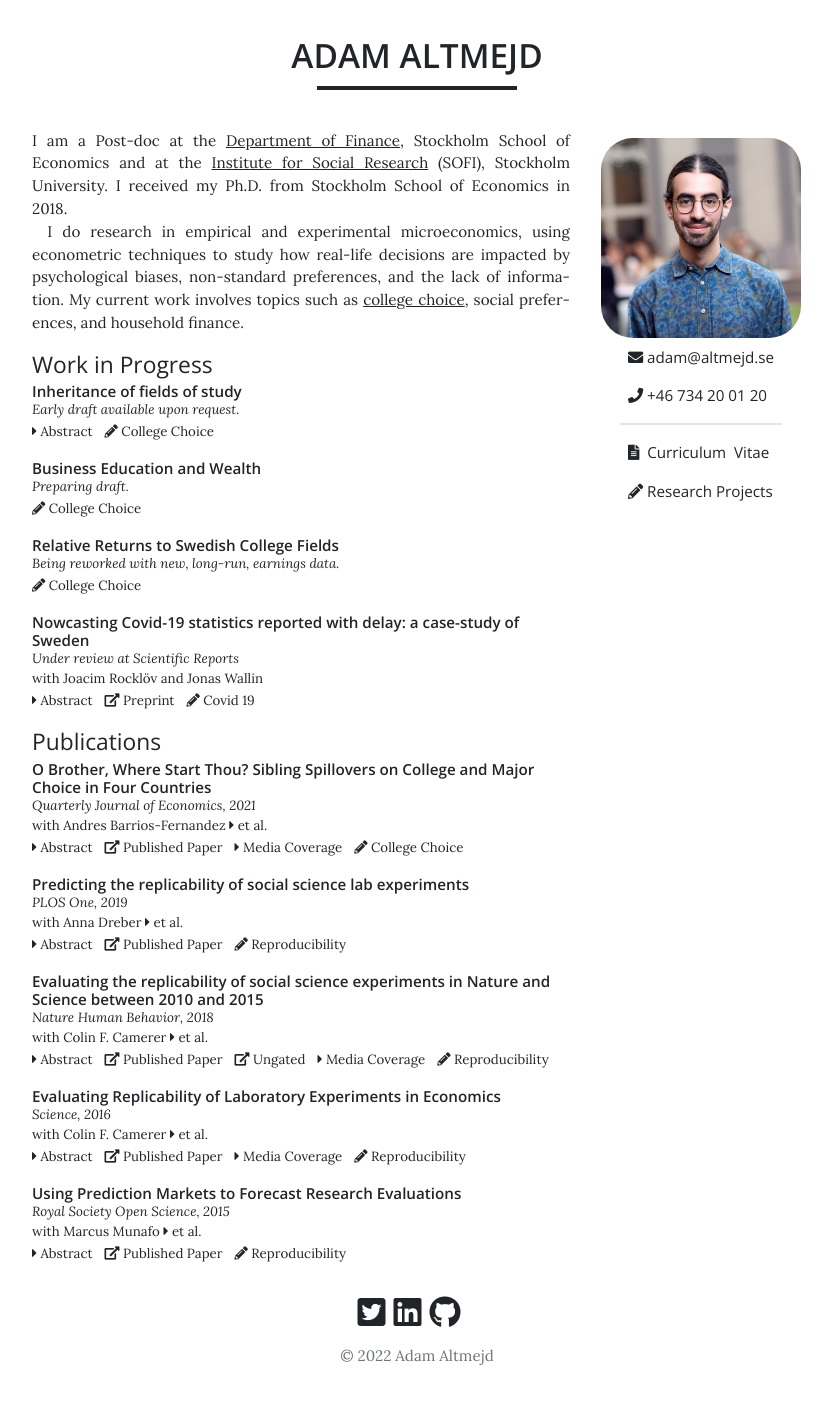
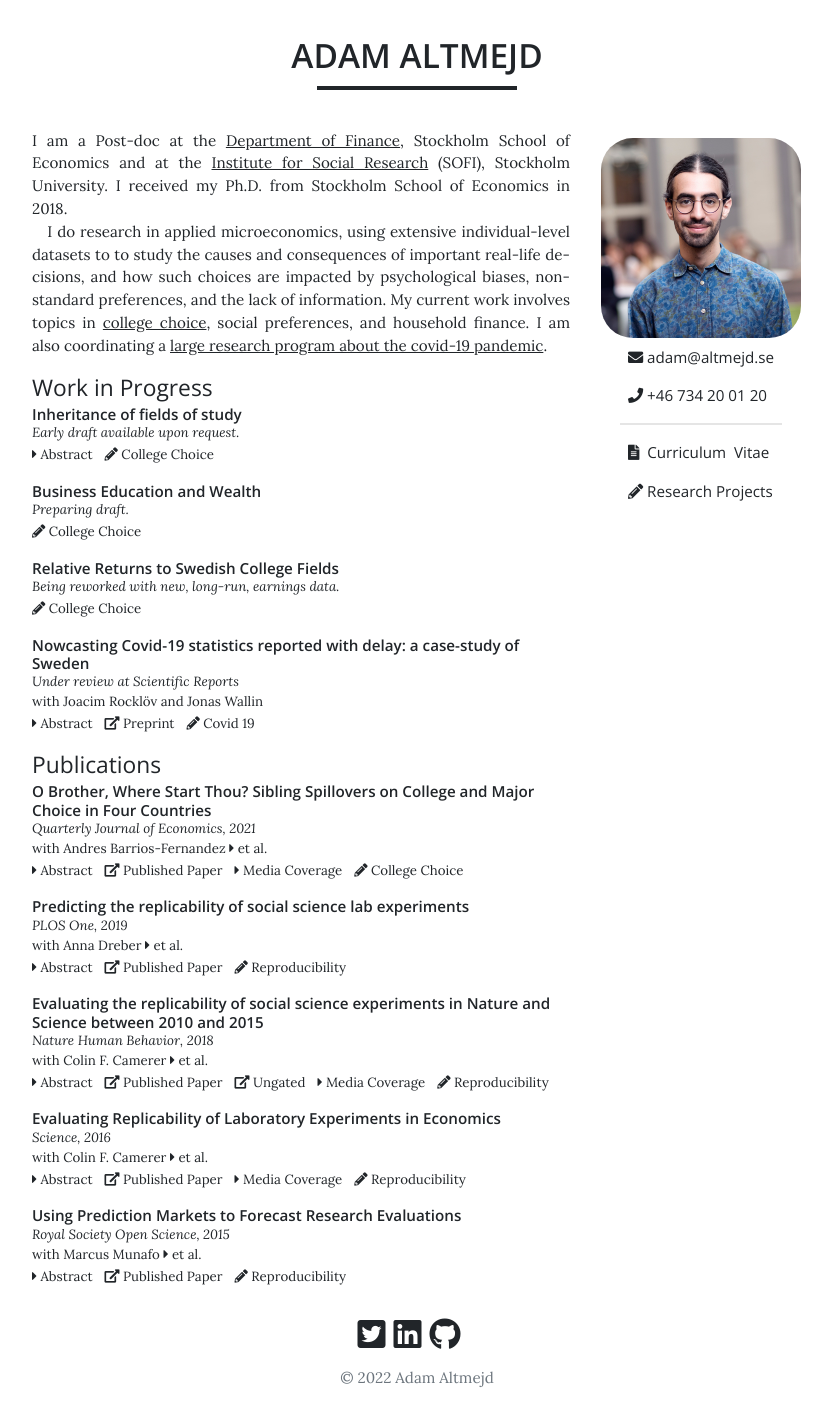
Before and after one commit to adamaltmejd/adamaltmejd.github.io, a Jekyll site: the page built from index.html, in a window 1280 px wide. Shown: the whole page, without its empty margins (223-1055 px from the left). Built offline with Jekyll 4.4.1, drawn with Linux system fonts in a browser that asks for light colours; a style sheet for code colours, icons or effects is not loaded; before the commit the page ends 1383 px from its top, so only the background shows below that.

Commit message:
small update

```diff
--- a/index.html
+++ b/index.html
@@ -14,10 +14,10 @@ slug: adam-altmejd
   </p>
 
   <p>
-    I do research in empirical and experimental microeconomics,
-    using econometric techniques to study how real-life decisions are impacted by psychological biases, non-standard
+    I do research in applied microeconomics, using extensive individual-level datasets to
+    to study the causes and consequences of important real-life decisions, and how such choices are impacted by psychological biases, non-standard
     preferences, and the lack of information.
-    My current work involves topics such as
-    <a href="/projects/college-choice/">college choice</a>, social preferences, and household finance.
+    My current work involves topics in
+    <a href="/projects/college-choice/">college choice</a>, social preferences, and household finance. I am also coordinating a <a href="/projects/covid-19/">large research program about the covid-19 pandemic</a>.
   </p>
 </section>
```
Also changed, not shown: _posts/projects/2021-01-11-covid-19.md (+3 -5 lines), assets/css/style.css, 1 other file.
